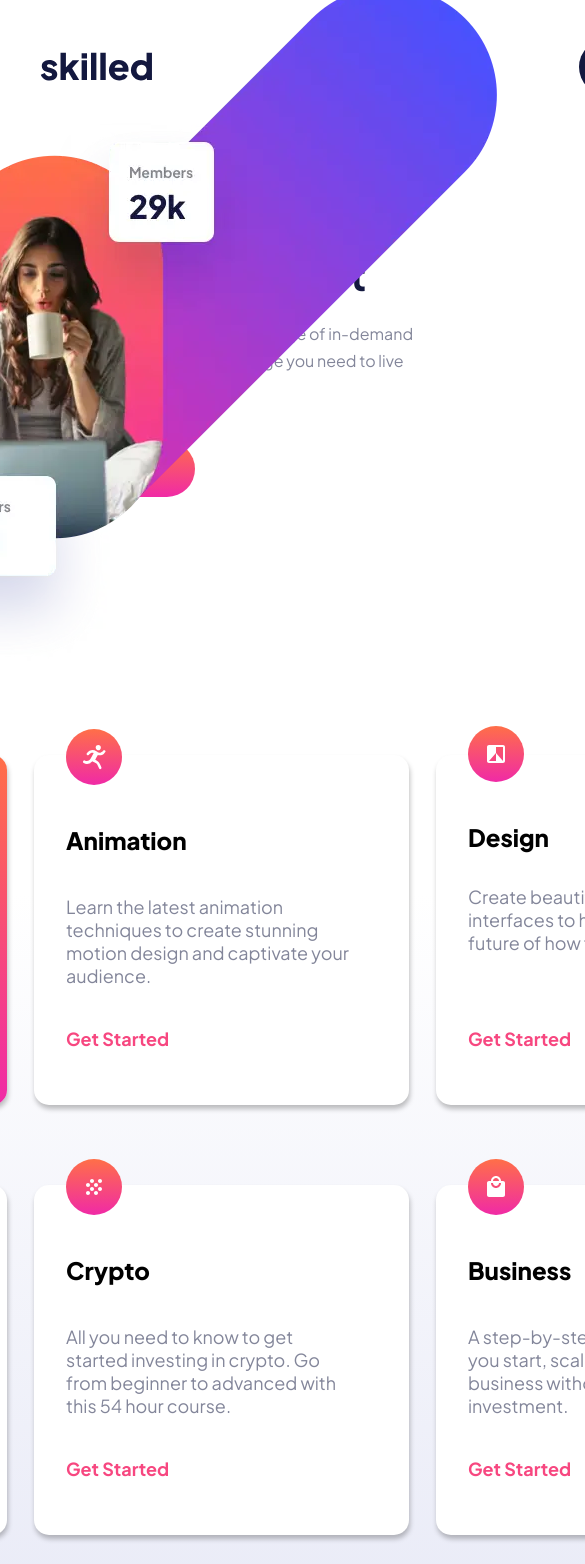
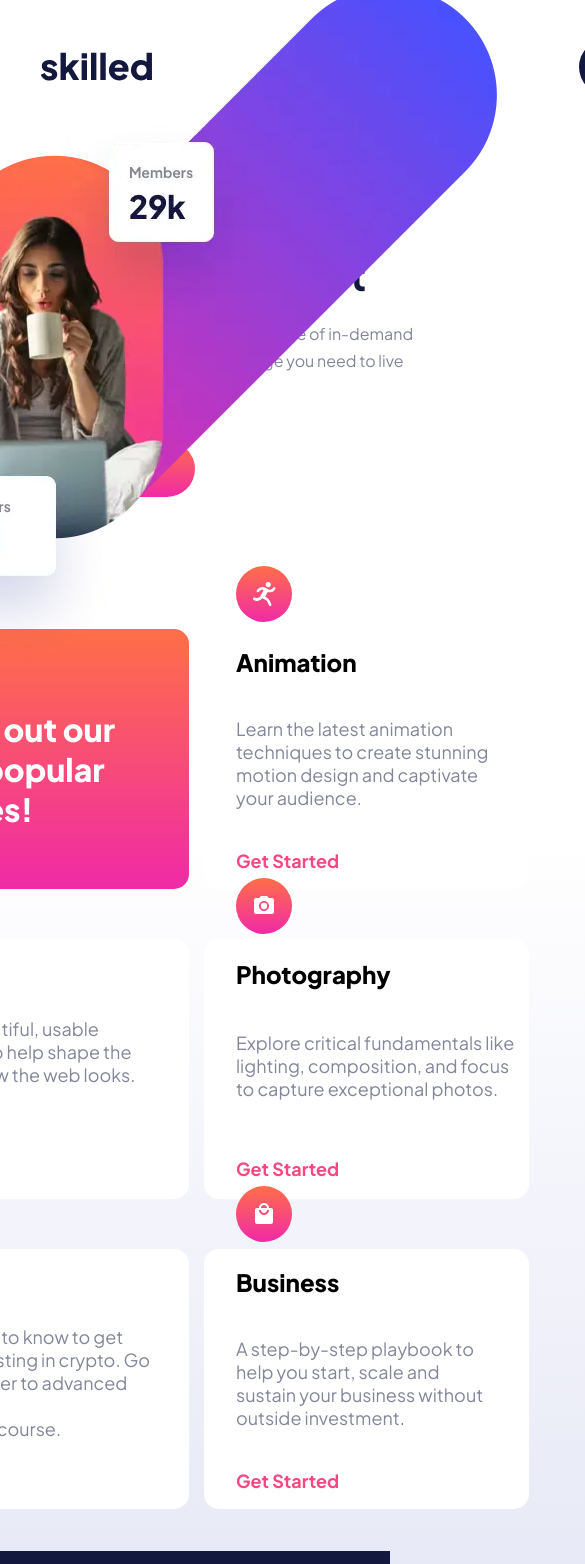
Before and after one commit to russell-crooms/skilled, a React (Vite) app: page / in a window 390 px wide. Shown: the top 1564 px of the page, 585 px wide, since content can reach past the window. Built offline with nearby package versions, Linux system fonts and the light colour scheme.

Commit message:
Experimenting with more layout sizes.

```diff
--- a/src/components/cards/Cards.css
+++ b/src/components/cards/Cards.css
@@ -118,13 +118,34 @@
     margin-top: 5px;
 }
 
-/*
-@media (max-width: 2560px) {
+@media (max-width: 768px) {
     .card-container {
-        padding-top: 0;
-        height: 900px;
-        align-items: center;
-        border: 1px solid green;
+        margin-top: 10px;
+        margin-bottom: 200px;
+    }
+
+    .cards {
+        display: grid;
+        grid-template-rows: 310px 310px 310px;
+        grid-template-columns: 320px 322px;
+        grid-row-gap: 0px;
+        grid-column-gap: 20px;
+        width: 700px;
+        height: 600px;
+        margin-bottom: 0px;
+    }
+
+    .colorful-card {
+        width: 325px;
+        height: 260px;
+        box-shadow: none;
+    }
+    .white-card {
+        width: 325px;
+        height: 260px;
+        box-shadow: none;
+    }
+    .white-card img {
+        margin-bottom: -15px;
     }
 }
-*/
```
